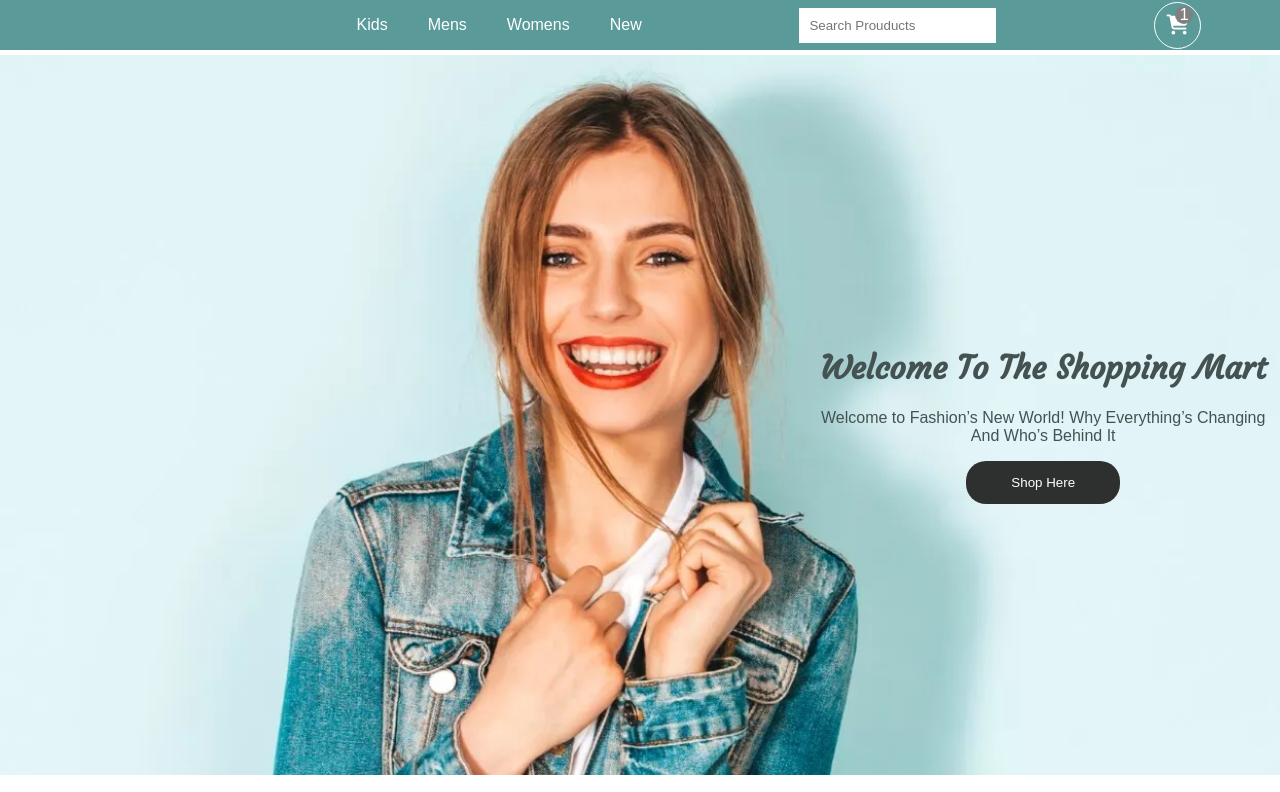
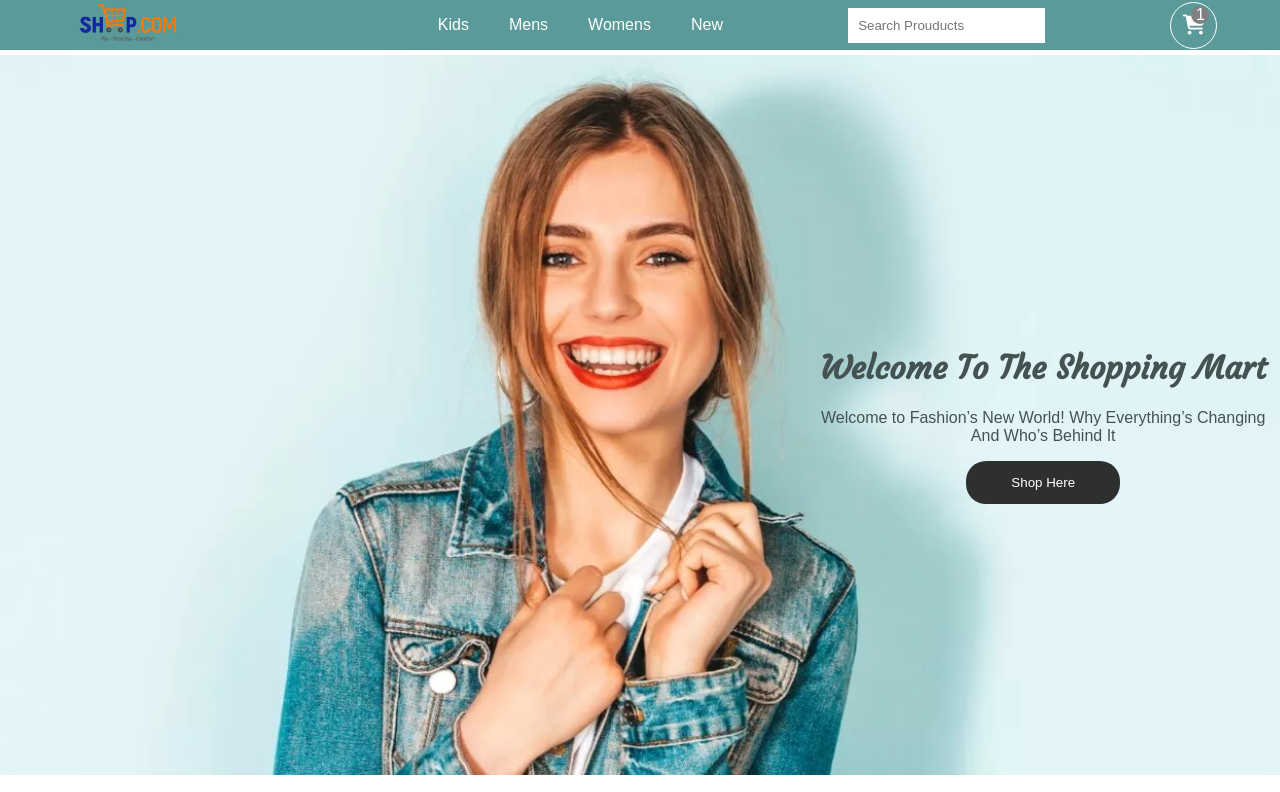
Before and after one commit to ssflags16/Fashion-Mart, a plain HTML site: page index.html in a window 1280 px wide. Shown: the top 792 px of the page. Drawn offline with Linux system fonts and the light colour scheme; a script that the page names is missing; a web font is replaced by a local one.

Commit message:
html and css updated

```diff
--- a/index.html
+++ b/index.html
@@ -25,7 +25,7 @@
     <div class="container">
         <div class="row">
             <div class="col-sm-2">
-                <a href="#"><img src="./Shoppinglogo.png" alt="" class="logo"></a>
+                <a href="#"><img src="./assets/imgs/Shoppinglogo.png" alt="" class="logo"></a>
             </div>
             <div class="col-sm-6">
                 <button id="bars"><i class="fa-solid fa-bars"></i></button>
```
Also changed, not shown: assets/imgs/Shoppinglogo.png (added).
